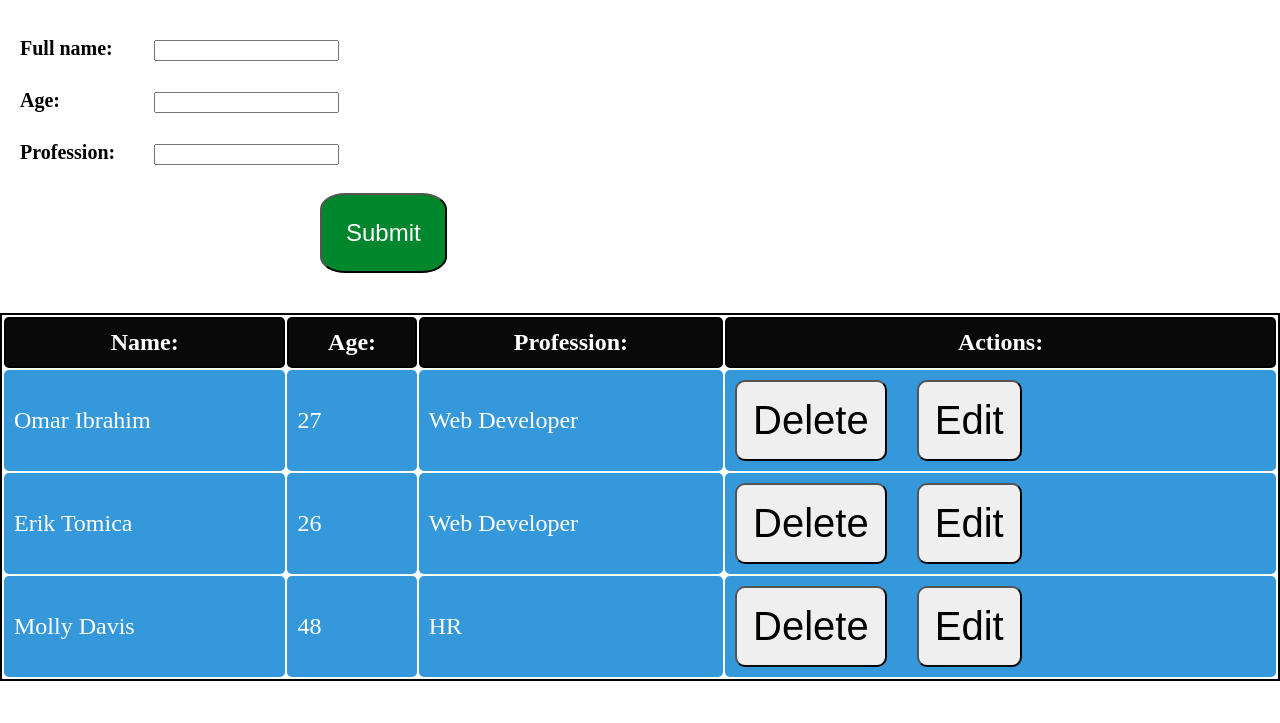
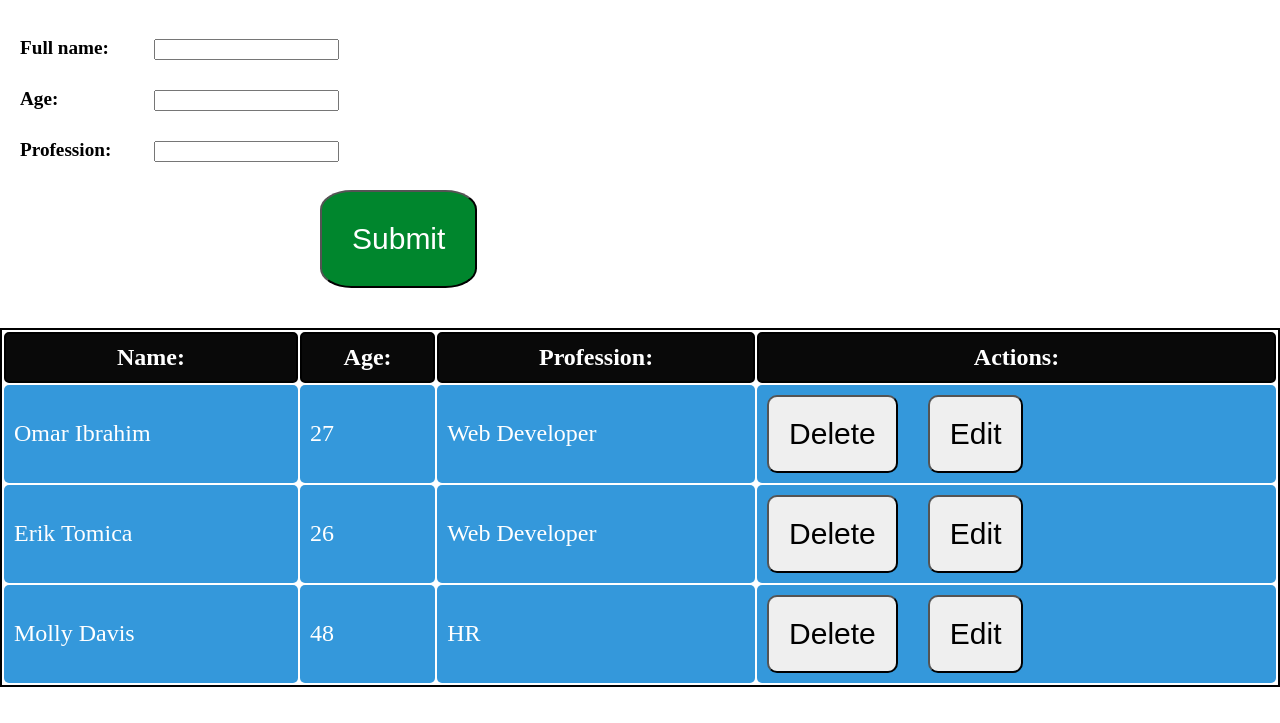
Before and after one commit to omar12ahmed/employee-tracker, a plain HTML site: page index.html in a window 1280 px wide. Shown: the part 77-800 px from the top of the page. Drawn offline with Linux system fonts and the light colour scheme.

Commit message:
restyled the buttons

```diff
--- a/style.css
+++ b/style.css
@@ -8,7 +8,7 @@ label{
     width: 100px;
     margin-left: 20px;
     margin-right: 30px;
-    font-size: 20px;
+    font-size: 120%;
     font-weight: bold;
 }
 
@@ -28,27 +28,27 @@ label{
 
 #btn {
   margin-left:25%;
-  padding: 3vh;
-  margin-bottom: 5vh;
+  padding: 30px;
+  margin-bottom: 40px;
   border-radius: 20%;
   background-color: #00862d;
   color: white;
-  font-size: 3vh;
+  font-size: 30px;
   cursor: pointer;
 
 }
 
 .delete-button{
-    padding: 2vh;
+    padding: 20px;
     margin-right: 30px;
     border-radius: 10px;
-    font-size: 5vh;
+    font-size: 30px;
 }
 
 .edit-button{
-    padding: 2vh;
+    padding: 20px;
     border-radius: 10px;
-    font-size: 5vh;
+    font-size: 30px;
 }
 
 table{
```
